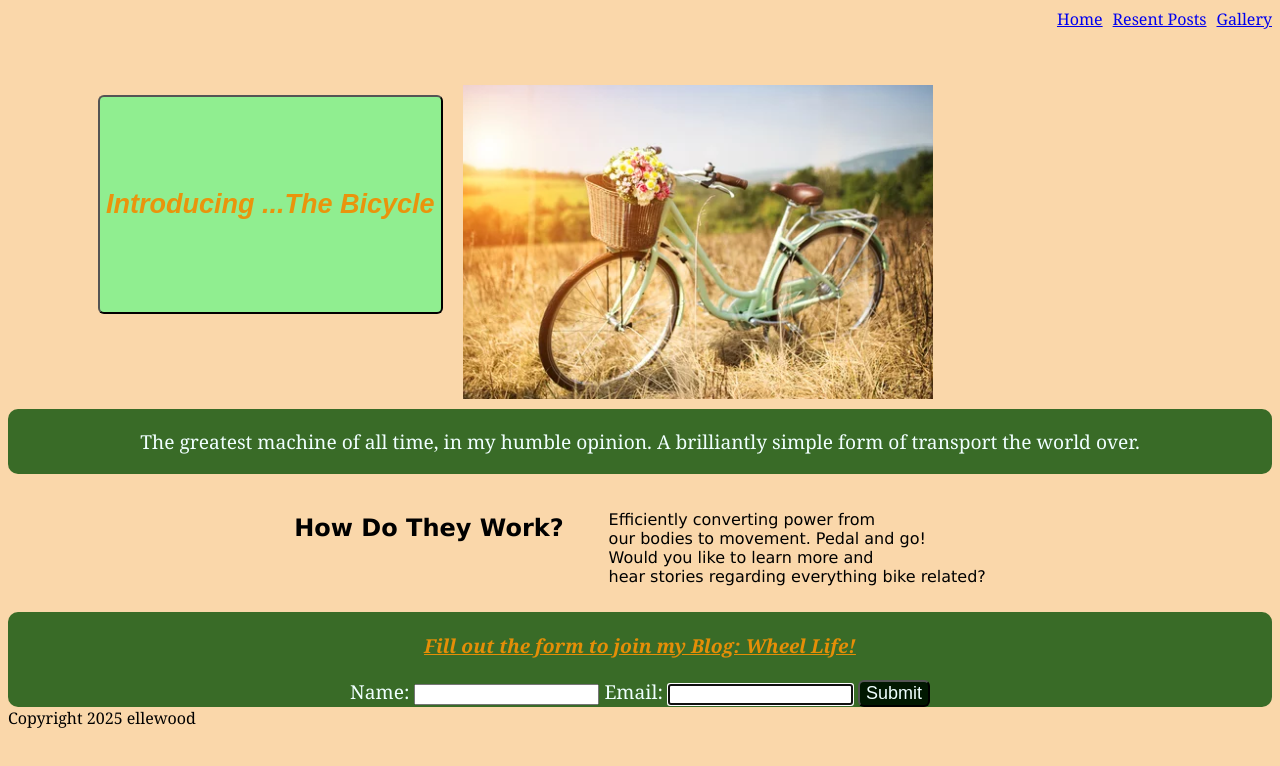
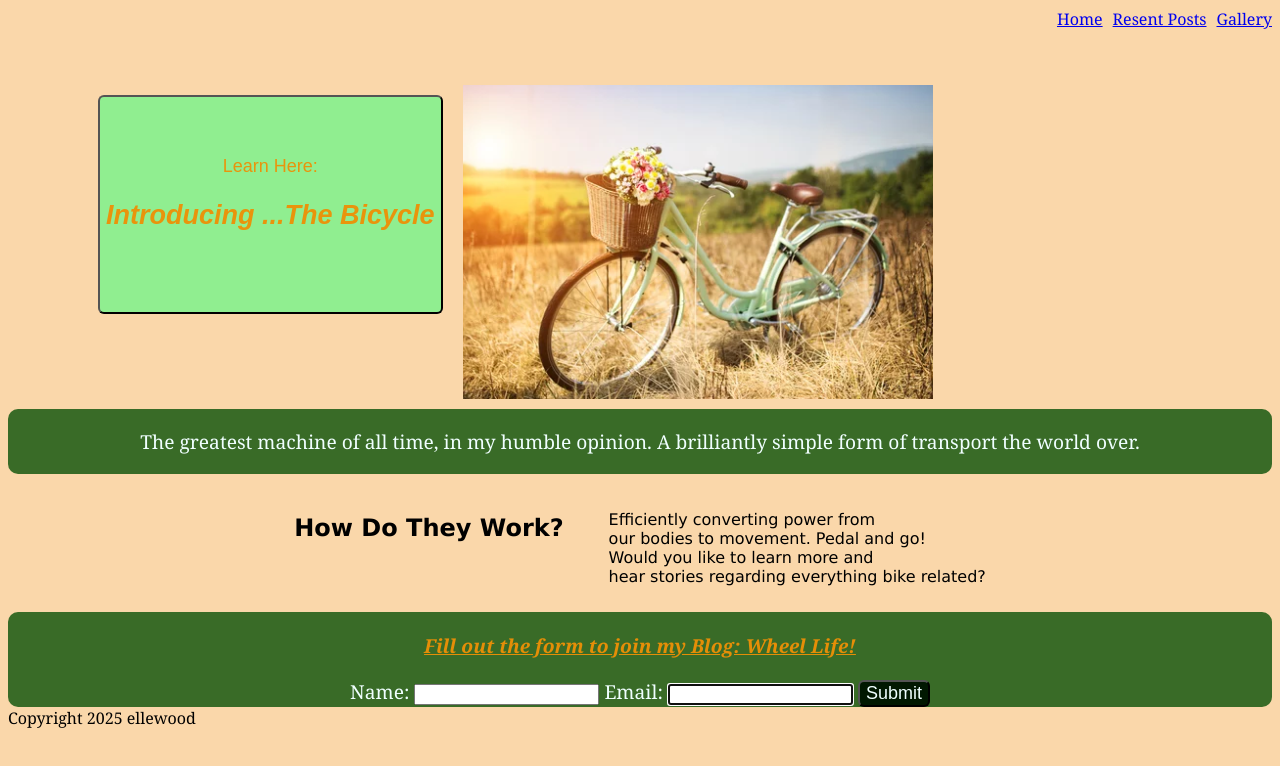
Before and after one commit to woodville2/week-2-guided-project, a plain HTML site: page index.html in a window 1280 px wide. Drawn offline with Linux system fonts and the light colour scheme.

```diff
--- a/index.html
+++ b/index.html
@@ -22,6 +22,7 @@
     <main>
       <section class="beginning" class="hero">
         <button class="cta">
+          Learn Here:
           <h1>
             <em><strong> Introducing ...The Bicycle </strong></em>
           </h1>
```
